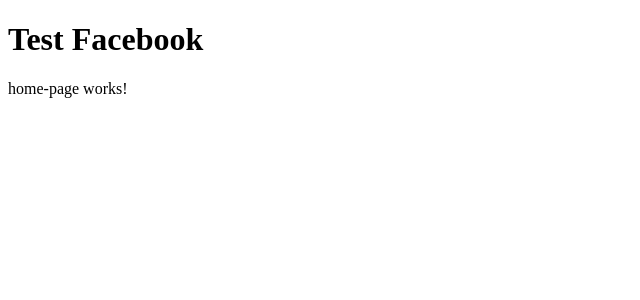
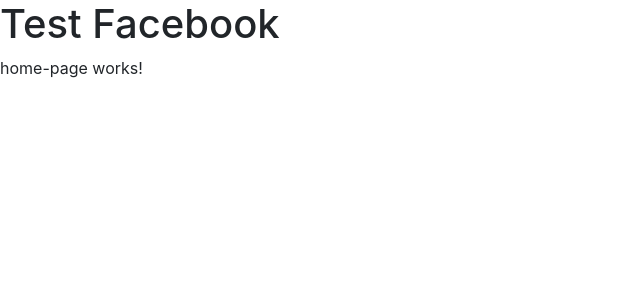
Before and after one commit to pawtwa/angular-test-facebook, an Angular app: page / in a window 1280 px wide. Shown: the top 300 px of the page, without its empty margins (0-640 px from the left). Built offline with nearby package versions, Linux system fonts and the light colour scheme.

Commit message:
feat(styles): add bootstrap

```diff
--- a/package.json
+++ b/package.json
@@ -27,6 +27,7 @@
     "@angular/platform-browser": "~7.2.0",
     "@angular/platform-browser-dynamic": "~7.2.0",
     "@angular/router": "~7.2.0",
+    "bootstrap": "^4.3.1",
     "core-js": "^2.5.4",
     "rxjs": "~6.3.3",
     "tslib": "^1.9.0",
--- a/src/styles.scss
+++ b/src/styles.scss
@@ -1 +1,2 @@
 /* You can add global styles to this file, and also import other style files */
+@import "../node_modules/bootstrap//dist/css/bootstrap.min.css";
```
Also changed, not shown: 1 other file (tests, documents, lock files or other folders).
